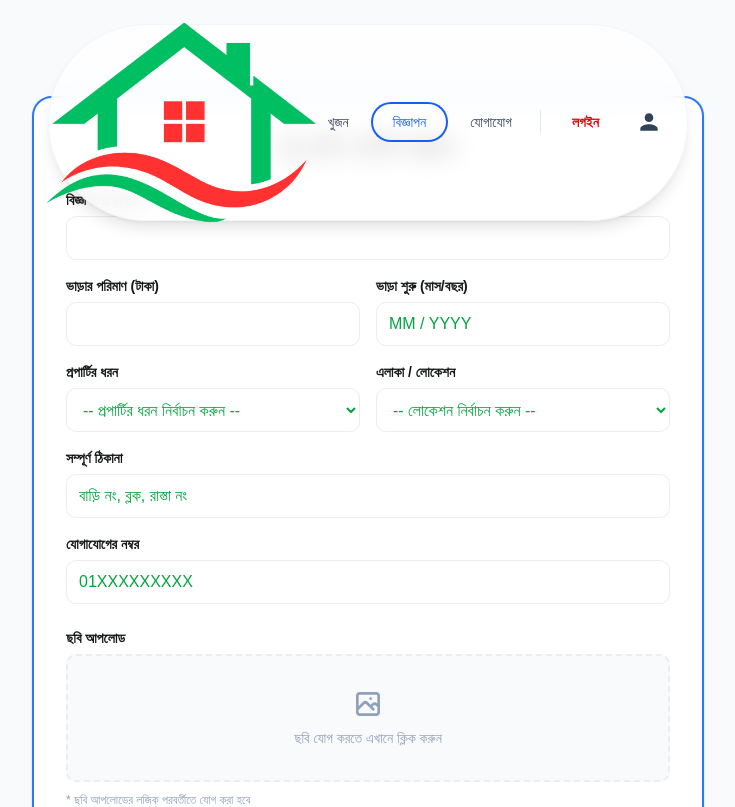
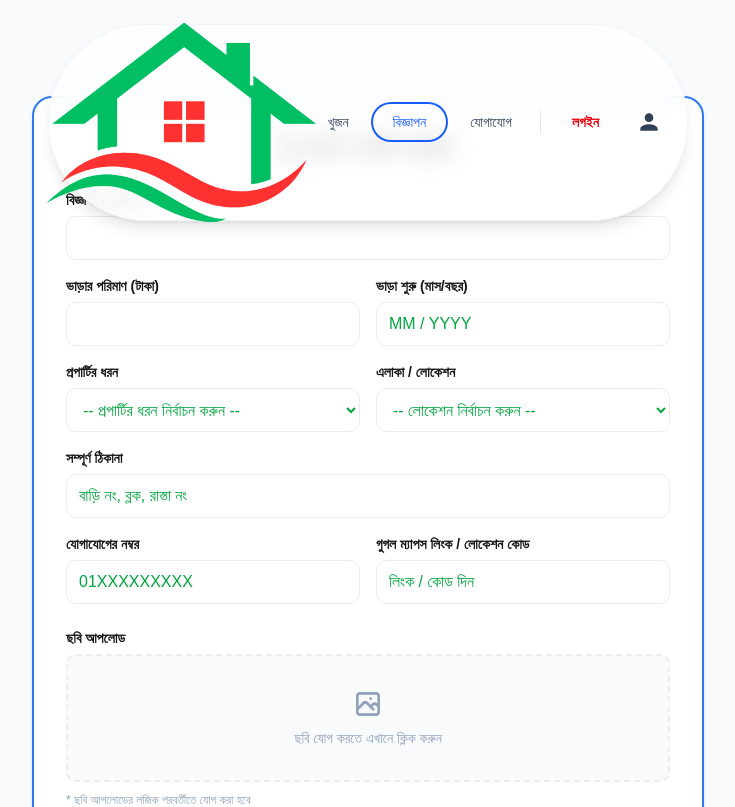
Before and after one commit to uzicodes/Dhaka-Basha, a Next.js app: page /post in a window 1280 px wide. Shown: the top 807 px of the page, without its empty margins (272-1007 px from the left). Built offline with nearby package versions, Linux system fonts and the light colour scheme.

Commit message:
feat: updated schema with .maplink in the listings modal adding a input of maps link in the post form

```diff
--- a/app/post/page.tsx
+++ b/app/post/page.tsx
@@ -9,12 +9,13 @@ import { useRouter } from "next/navigation";
 // --- ZOD SCHEMA ---
 const formSchema = z.object({
   title: z.string().min(5, "টাইটেল কমপক্ষে ৫ অক্ষরের হতে হবে").max(100, "টাইটেল ১০০ অক্ষরের বেশি হতে পারবে না"),
-  rentPrice: z.string().min(3, "ভাড়ার পরিমাণ দিন"),
+  rentPrice: z.string().min(3, "ভাড়ার পরিমাণ দিন"),
   propertyType: z.string().min(1, "প্রপার্টির ধরন নির্বাচন করুন"),
   location: z.string().min(1, "লোকেশন নির্বাচন করুন"),
   rentFrom: z.string().regex(/^(0[1-9]|1[0-2])\/\d{4}$/, "MM/YYYY ফরম্যাটে দিন (যেমন: 06/2026)"),
-  address: z.string().min(5, "সম্পূর্ণ ঠিকানা দিন (বাড়ি, ব্লক, রাস্তা)"),
-  contactInfo: z.string().min(11, "সঠিক মোবাইল নম্বর দিন"),
+  address: z.string().min(5, "সম্পূর্ণ ঠিকানা দিন (বাড়ি, ব্লক, রাস্তা)"),
+  contactInfo: z.string().min(11, "সঠিক মোবাইল নম্বর দিন").max(11, "সঠিক মোবাইল নম্বর দিন (১১ ডিজিট)"),
+  mapLink: z.string().optional(), // NEW: Accepts Maps URL or Location Code
   images: z.array(z.string()),
 });
 
@@ -39,6 +40,7 @@ export default function PostToLet() {
       rentFrom: "",
       address: "",
       contactInfo: "",
+      mapLink: "", // NEW: Default state
       images: [],
     },
   });
@@ -53,11 +55,11 @@ export default function PostToLet() {
 
       console.log("Data ready for Prisma:", finalDataForDatabase);
 
-      alert("আপনার পোস্ট সফলভাবে তৈরি হয়েছে!");
+      alert("আপনার পোস্ট সফলভাবে তৈরি হয়েছে!");
       router.push("/");
     } catch (error) {
       console.error(error);
-      alert("পোস্ট করতে সমস্যা হয়েছে।");
+      alert("পোস্ট করতে সমস্যা হয়েছে।");
     } finally {
       setIsSubmitting(false);
     }
@@ -133,7 +135,7 @@ export default function PostToLet() {
           <div className="grid grid-cols-1 md:grid-cols-2 gap-4">
             {/* Rent Price */}
             <div className="flex flex-col gap-1.5">
-              <label className="text-[#151717] text-sm font-semibold">ভাড়ার পরিমাণ (টাকা)</label>
+              <label className="text-[#151717] text-sm font-semibold">ভাড়ার পরিমাণ (টাকা)</label>
               <input
                 {...register("rentPrice")}
                 type="number"
@@ -146,7 +148,7 @@ export default function PostToLet() {
 
             {/* Rent From */}
             <div className="flex flex-col gap-1.5">
-              <label className="text-[#151717] text-sm font-semibold">ভাড়া শুরু (মাস/বছর)</label>
+              <label className="text-[#151717] text-sm font-semibold">ভাড়া শুরু (মাস/বছর)</label>
               <input
                 {...register("rentFrom")}
                 type="text"
@@ -199,7 +201,7 @@ export default function PostToLet() {
             <input
               {...register("address")}
               type="text"
-              placeholder="বাড়ি নং, ব্লক, রাস্তা নং"
+              placeholder="বাড়ি নং, ব্লক, রাস্তা নং"
               className={`border-[1.5px] rounded-[10px] h-11 px-3 text-green-600 placeholder:text-green-600 focus:outline-none transition-colors duration-200 ${
                 errors.address ? "border-red-500" : "border-[#ecedec] focus:border-[#2d79f3]"
               }`}
@@ -207,18 +209,38 @@ export default function PostToLet() {
             {errors.address && <span className="text-red-500 text-xs">{errors.address.message}</span>}
           </div>
 
-          {/* Contact Info */}
+          {/* NEW: Contact Info and Map Link placed side-by-side */}
+          <div className="grid grid-cols-1 md:grid-cols-2 gap-4">
+
+            {/* Contact Info (Now smaller and restricted to 11 digits) */}
             <div className="flex flex-col gap-1.5">
               <label className="text-[#151717] text-sm font-semibold">যোগাযোগের নম্বর</label>
               <input
                 {...register("contactInfo")}
                 type="text"
+                maxLength={11} // Physically restricts input to 11 characters
                 placeholder="01XXXXXXXXX"
                 className={`border-[1.5px] rounded-[10px] h-11 px-3 text-green-600 placeholder:text-green-600 focus:outline-none transition-colors duration-200 ${
                   errors.contactInfo ? "border-red-500" : "border-[#ecedec] focus:border-[#2d79f3]"
                 }`}
               />
               {errors.contactInfo && <span className="text-red-500 text-xs">{errors.contactInfo.message}</span>}
+            </div>
+
+            {/* Google Maps Link */}
+            <div className="flex flex-col gap-1.5">
+              <label className="text-[#151717] text-sm font-semibold">গুগল ম্যাপস লিংক / লোকেশন কোড</label>
+              <input
+                {...register("mapLink")}
+                type="text"
+                placeholder="লিংক / কোড দিন "
+                className={`border-[1.5px] rounded-[10px] h-11 px-3 text-green-600 placeholder:text-green-600 focus:outline-none transition-colors duration-200 ${
+                  errors.mapLink ? "border-red-500" : "border-[#ecedec] focus:border-[#2d79f3]"
+                }`}
+              />
+              {errors.mapLink && <span className="text-red-500 text-xs">{errors.mapLink.message}</span>}
+            </div>
+
           </div>
 
           {/* Image Upload Mockup */}
```
Also changed, not shown: 1 other file (tests, documents, lock files or other folders). Lines whose indentation alone changed are shown as unchanged.
